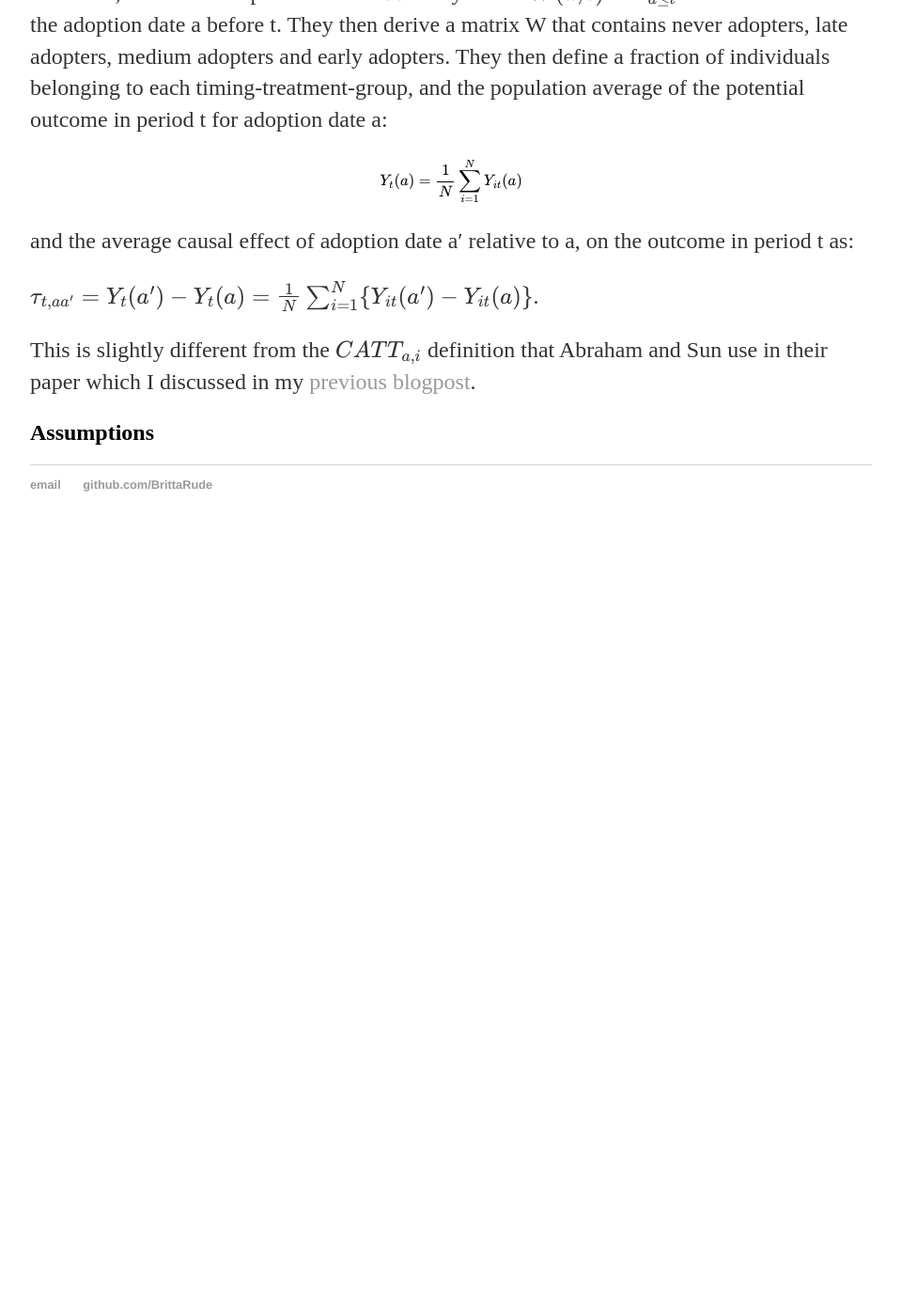
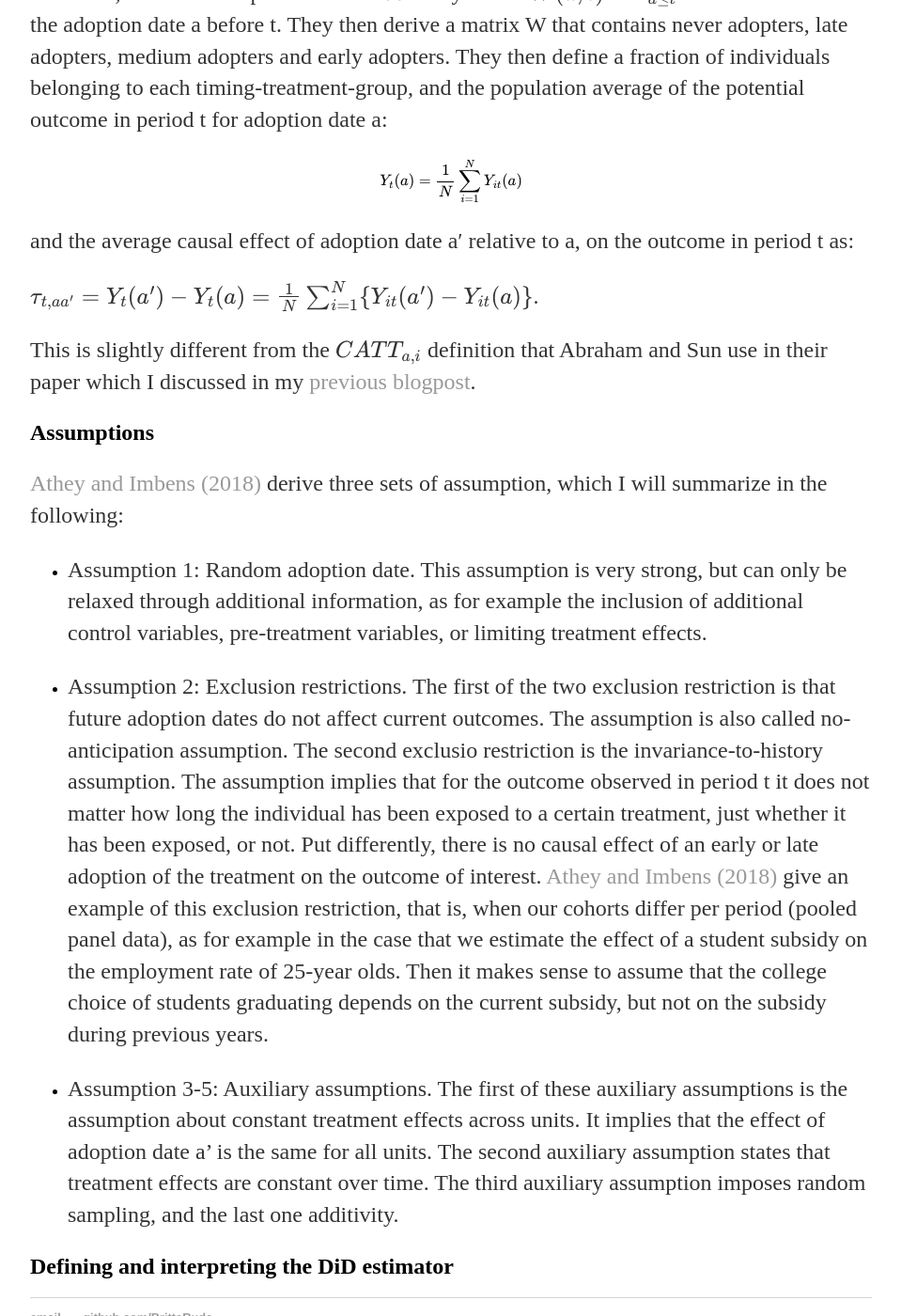
Before and after one commit to BrittaRude/BrittaRude.github.io, a Jekyll site: the page built from inputs_datascience/_posts/2020-07-27-britta-rude-staggered-did-new-insights.md, in a window 1280 px wide and 1400 px high, scrolled down 1048 px. Shown: the whole window at 94% size, without its empty margins (160-1119 px from the left). Built offline with Jekyll 4.4.1, drawn with Linux system fonts in a browser that asks for light colours; formulas are drawn with MathJax 3; before the commit the page ends 1631 px from its top, so only the background shows below that.

Commit message:
Update 2020-07-27-britta-rude-staggered-did-new-insights.md

```diff
--- a/inputs_datascience/_posts/2020-07-27-britta-rude-staggered-did-new-insights.md
+++ b/inputs_datascience/_posts/2020-07-27-britta-rude-staggered-did-new-insights.md
@@ -24,3 +24,13 @@ $$ \tau_{t, aa'} = Y_t(a') - Y_t(a) = \frac{1}{N} \sum_{i=1}^N \{Y_{it}(a') - Y_
 This is slightly different from the $$CATT_{a,i}$$ definition that Abraham and Sun use in their paper which I discussed in my [previous blogpost](https://brittarude.github.io/blog/2020/07/26/britta-rude-event-studies-dynamic-treatment).
 
 ## Assumptions
+
+[Athey and Imbens (2018)](https://www.nber.org/papers/w24963.pdf) derive three sets of assumption, which I will summarize in the following:
+
+- Assumption 1: Random adoption date. This assumption is very strong, but can only be relaxed through additional information, as for example the inclusion of additional control variables, pre-treatment variables, or limiting treatment effects.
+
+- Assumption 2: Exclusion restrictions. The first of the two exclusion restriction is that future adoption dates do not affect current outcomes. The assumption is also called no-anticipation assumption. The second exclusio restriction is the invariance-to-history assumption. The assumption implies that for the outcome observed in period t it does not matter how long the individual has been exposed to a certain treatment, just whether it has been exposed, or not. Put differently, there is no causal effect of an early or late adoption of the treatment on the outcome of interest. [Athey and Imbens (2018)](https://www.nber.org/papers/w24963.pdf) give an example of this exclusion restriction, that is, when our cohorts differ per period (pooled panel data), as for example in the case that we estimate the effect of a student subsidy on the employment rate of 25-year olds. Then it makes sense to assume that the college choice of students graduating depends on the current subsidy, but not on the subsidy during previous years.
+
+- Assumption 3-5: Auxiliary assumptions. The first of these auxiliary assumptions is the assumption about constant treatment effects across units. It implies that the effect of adoption date a' is the same for all units. The second auxiliary assumption states that treatment effects are constant over time. The third auxiliary assumption imposes random sampling, and the last one additivity.
+
+## Defining and interpreting the DiD estimator
```
